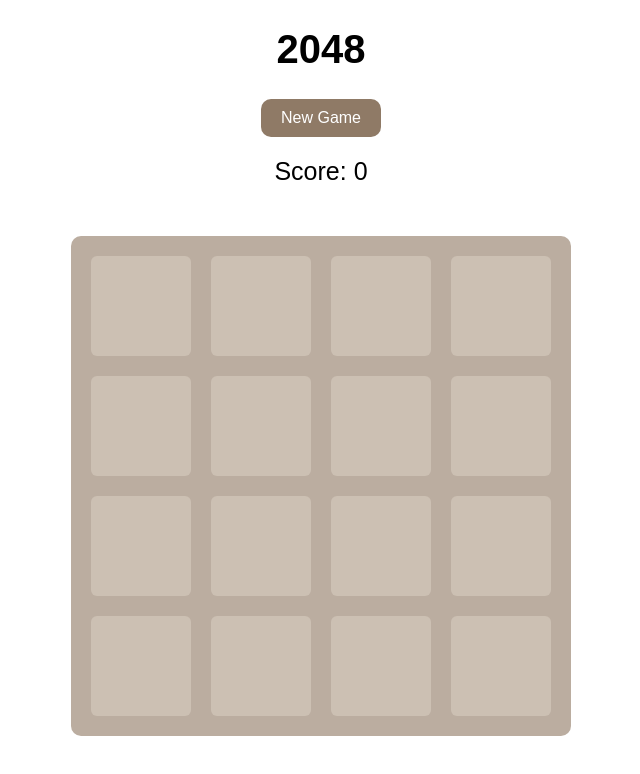
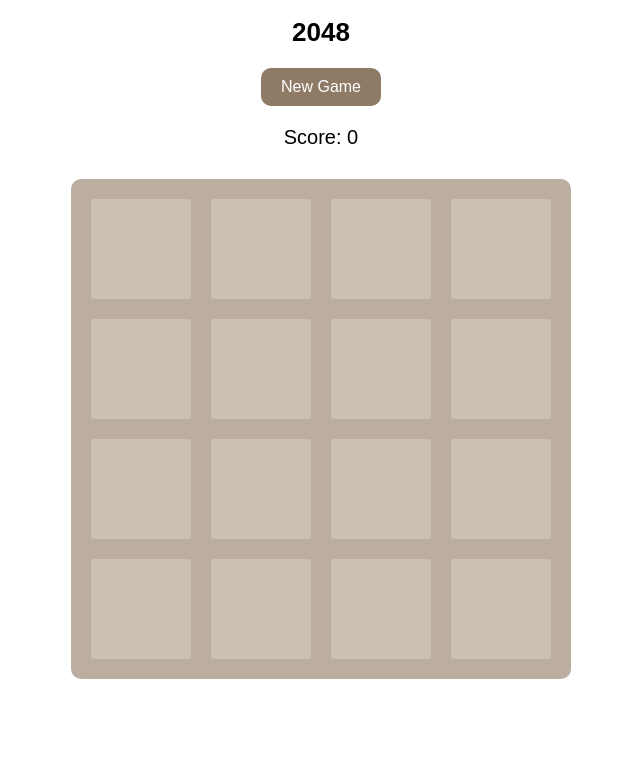
Before and after one commit to XiaohuiSu/2048, a website: page public/index.html in a window 1280 px wide. Shown: the whole page, without its empty margins (319-959 px from the left). Drawn offline with nearby package versions, Linux system fonts and the light colour scheme.

Commit message:
支持响应式

```diff
--- a/public/index.css
+++ b/public/index.css
@@ -7,7 +7,7 @@ header {
 
 header h1 {
     font-family: Arial, Helvetica, sans-serif;
-    font-size: 40px;
+    font-size: 26px;
     font-weight: bold;
 }
 
@@ -34,18 +34,17 @@ header #newGame {
 
 header p {
     font-family: Arial, Helvetica, sans-serif;
-    font-size: 25px;
-    margin: 10px auto;
+    font-size: 20px;
 }
 
 #grid-container {
     position: relative;
 
-    width: 460px;
+/*     width: 460px;
     height: 460px;
     padding: 20px;
-    border-radius: 10px;
-    margin: 50px auto;
+    border-radius: 10px; */
+    margin: 30px auto;
 
     background-color: #bbada0;
 }
@@ -53,21 +52,21 @@ header p {
 .grid-cell {
     position: absolute;
 
-    width: 100px;
+  /*   width: 100px;
     height: 100px;
-    border-radius: 6px;
+    border-radius: 6px; */
     background-color: #ccc0b3;
 }
 
 .number-cell {
     position: absolute;
 
-    border-radius: 6px;
+    /* border-radius: 6px; */
 
     font-family: Arial, Helvetica, sans-serif;
     font-weight: bold;
-    font-size: 60px;
-    line-height: 100px;
+  /*   font-size: 60px;
+    line-height: 100px; */
     text-align: center;
 
 }
--- a/public/main.js
+++ b/public/main.js
@@ -9,13 +9,20 @@ window.onload = function() {
 
 }
 function newGame() {
- /*    prepareForMobile(); */
+    prepareForMobile();
 
     // 初始化盘格
     Init();
 }
 
-/* function prepareForMobile() {
+function prepareForMobile() {
+
+    if( documentWidth > 600 ) {
+        gridContainerWidth = 500;
+        cellSpace = 20;
+        cellSideLength = 100;
+    }
+
     $('#grid-container').css('width', gridContainerWidth - 2 * cellSpace);
     $('#grid-container').css('height', gridContainerWidth - 2 * cellSpace);
     $('#grid-container').css('padding', cellSpace);
@@ -25,7 +32,7 @@ function newGame() {
     $('.grid-cell').css('height', cellSideLength);
     $('.grid-cell').css('border-radius', 0.02 * cellSideLength);
 
-} */
+}
 
 document.getElementById("newGame").onclick = function() {
     Init();
@@ -110,7 +117,7 @@ function updateView() {
             node.id = 'number-cell-' + i + '-' + j;
             gridContainer.appendChild(node);
            /*  $("#grid-container").append('<div class="number-cell" id="number-cell-' + i + '-' + j + '"></div>');  */
-            var p = $("#number-cell-" + i + "-" + j);
+         /*    var p = $("#number-cell-" + i + "-" + j);  */
             if(!board[i][j]) {
                 node.style.width = '0';
                 node.style.height = '0';
@@ -118,8 +125,8 @@ function updateView() {
                 node.style.left = getLeft(j) + 'px';
 
             } else {
-                node.style.width = '100px';
-                node.style.height = '100px';
+                node.style.width = cellSideLength + 'px';
+                node.style.height = cellSideLength + 'px';
                 node.style.top = getTop(i) + 'px';
                 node.style.left = getLeft(j) + 'px';
                 node.style.backgroundColor = getNumberBgColor(board[i][j]);
@@ -128,6 +135,10 @@ function updateView() {
             }
         }
     }
+
+    $('.number-cell').css('line-height', cellSideLength + 'px');
+    $('.number-cell').css('font-size', 0.6 * cellSideLength + 'px');
+
 
     var Score = $('#score');
     Score.css('animation-name', 'myAnimation');
--- a/public/support.js
+++ b/public/support.js
@@ -1,15 +1,15 @@
 
-/* var documentWidth = window.screen.availWidth;
+var documentWidth = window.screen.availWidth;
 var gridContainerWidth = 0.92 * documentWidth;
 var cellSideLength = 0.18 * documentWidth;
-var cellSpace = 0.04 * documentWidth; */
+var cellSpace = 0.04 * documentWidth;
 
 function getTop(i) {
-    return 20 + i * 120;
+    return cellSpace + i * (cellSpace + cellSideLength);
 }
 
 function getLeft(j) {
-    return 20 + j * 120;
+    return cellSpace + j * (cellSpace + cellSideLength);
 }
 // 不同数字对应不用的背景颜色
 function getNumberBgColor(value) {
--- a/public/views.js
+++ b/public/views.js
@@ -5,8 +5,8 @@ function showNumber(i, j, randNumber) {
     node.css("background-color", getNumberBgColor(randNumber));
     node.css("color", getNumberColor(randNumber));
 
-    node.css("width", "100px");
-    node.css("height", "100px");
+    node.css("width", cellSideLength);
+    node.css("height", cellSideLength);
     node.text(randNumber);
     node.css('animation-name', 'myAnimation');
     node.css('animation-duration', '0.2s');
```
